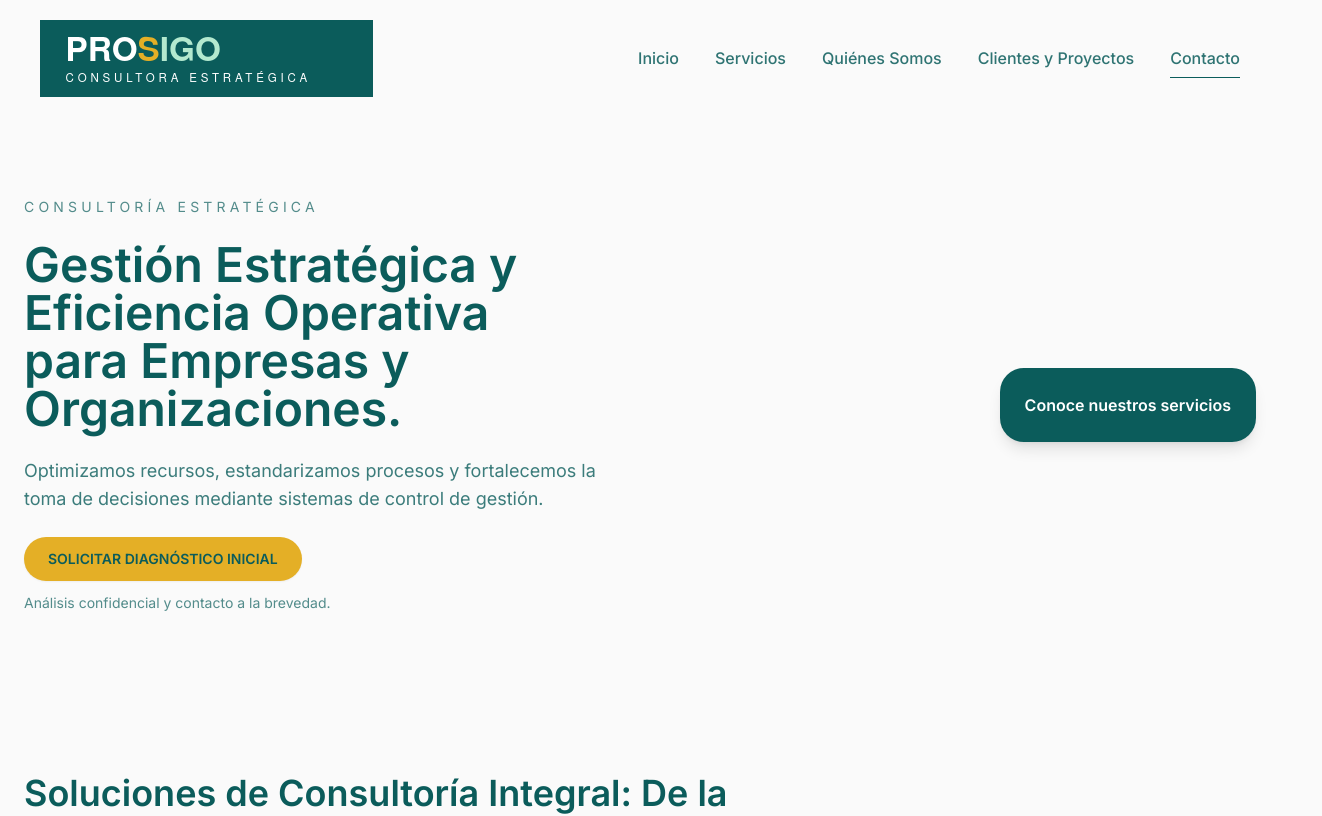
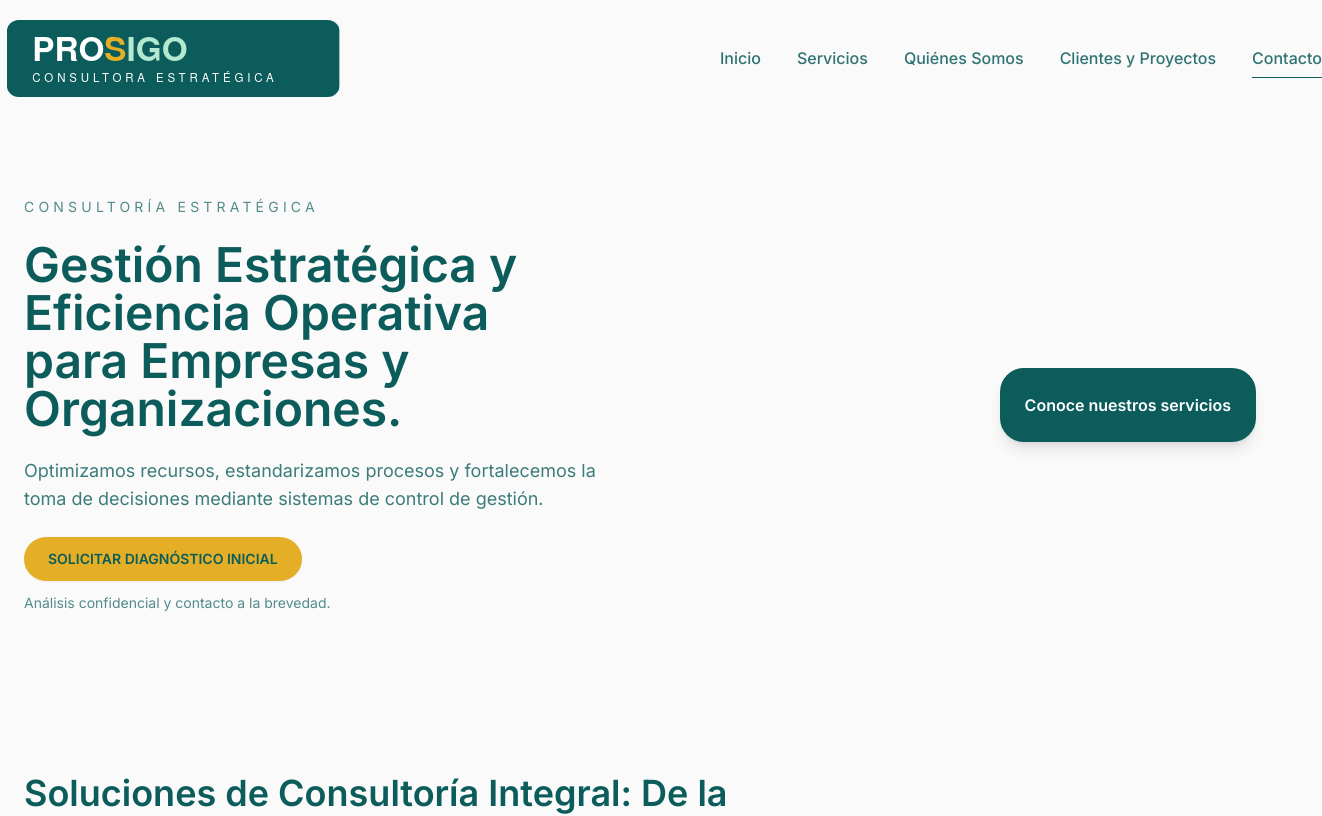
Before and after one commit to medinabenjamin/landing_page_test, a Next.js app: page / in a window 1280 px wide. Shown: the top 816 px of the page, 1322 px wide, since content can reach past the window. Built offline with nearby package versions, Linux system fonts and the light colour scheme.

Commit message:
Fine-tune header logo and nav horizontal offsets

```diff
--- a/src/components/Header.tsx
+++ b/src/components/Header.tsx
@@ -35,17 +35,17 @@ export default function Header() {
       }`}
     >
       <div className="mx-auto flex w-full max-w-[84rem] items-center justify-between gap-12 px-10 py-5">
-        <div className="flex items-center">
+        <div className="flex items-center md:-translate-x-[10%]">
           <Image
             src="/prosigo-logo.svg"
             alt="Prosigo consultora estratégica"
             width={234}
             height={83}
-            className="h-[4.8rem] w-auto"
+            className="h-[4.8rem] w-auto rounded-xl"
             priority
           />
         </div>
-        <nav className="hidden flex-1 items-center justify-end gap-9 text-base font-medium md:flex">
+        <nav className="hidden flex-1 items-center justify-end gap-9 text-base font-medium md:flex md:translate-x-[10%]">
           {navItems.map((item) => (
             <a
               key={item.href}
```
